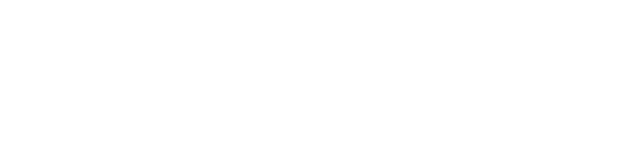
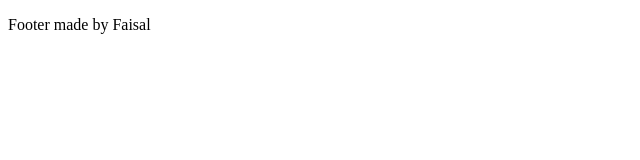
Before and after one commit to Jobaieer/university-complain-system, a plain HTML site: page index.html in a window 1280 px wide. Shown: the whole page, without its empty margins (0-640 px from the left). Drawn offline with Linux system fonts and the light colour scheme.

Commit message:
feat: create footer

```diff
--- a/index.html
+++ b/index.html
@@ -6,6 +6,8 @@
     <title>H</title>
 </head>
 <body>
-
+    <footer>
+        <p>Footer made by Faisal</p>
+    </footer>
 </body>
 </html>
```
